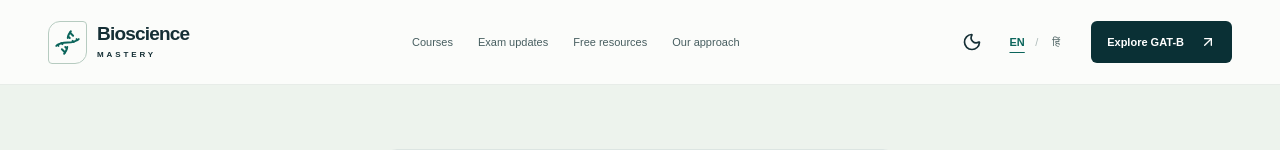
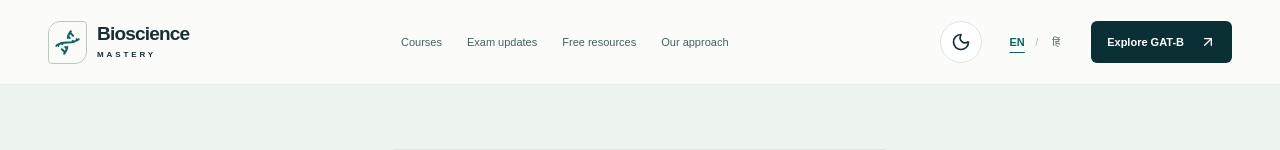
Before and after one commit to biosciencemastery-png/BioScience-mastery, a Next.js app: page /en/login in a window 1280 px wide. Shown: the top 150 px of the page. Built offline with nearby package versions, Linux system fonts and the light colour scheme.

Commit message:
Add styles for theme toggle button
Added styles for the theme toggle button including hover and focus-visible states.

```diff
--- a/src/app/globals.css
+++ b/src/app/globals.css
@@ -2107,3 +2107,35 @@ html[data-theme="dark"] .auth-form select {
   color: var(--field-text);
   border-color: var(--line);
 }
+
+/* Phase 4 - Theme toggle button */
+
+.theme-toggle {
+  display: inline-flex;
+  align-items: center;
+  justify-content: center;
+  width: 42px;
+  height: 42px;
+  flex-shrink: 0;
+  border: 1px solid var(--line);
+  border-radius: 50%;
+  background: var(--surface);
+  color: var(--ink);
+  cursor: pointer;
+  transition: background 0.2s ease, border-color 0.2s ease;
+}
+
+.theme-toggle:hover {
+  background: var(--surface-soft);
+}
+
+.theme-toggle:focus-visible {
+  outline: 3px solid #347ab0;
+  outline-offset: 3px;
+}
+
+@media (prefers-reduced-motion: reduce) {
+  .theme-toggle {
+    transition: none;
+  }
+}
```
